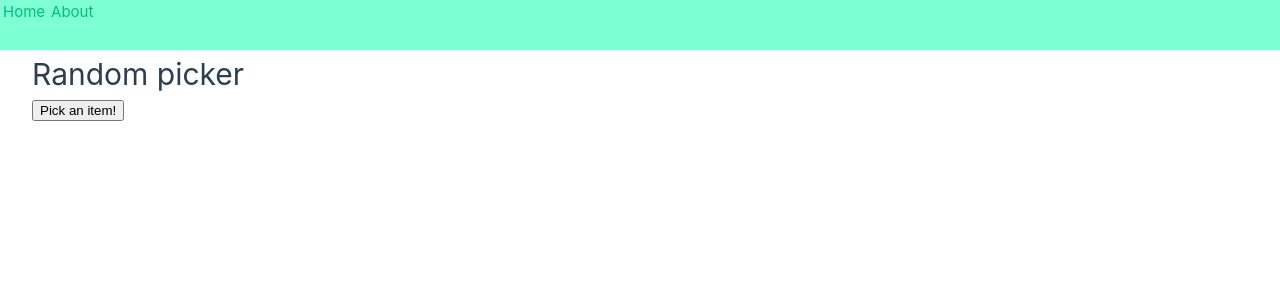
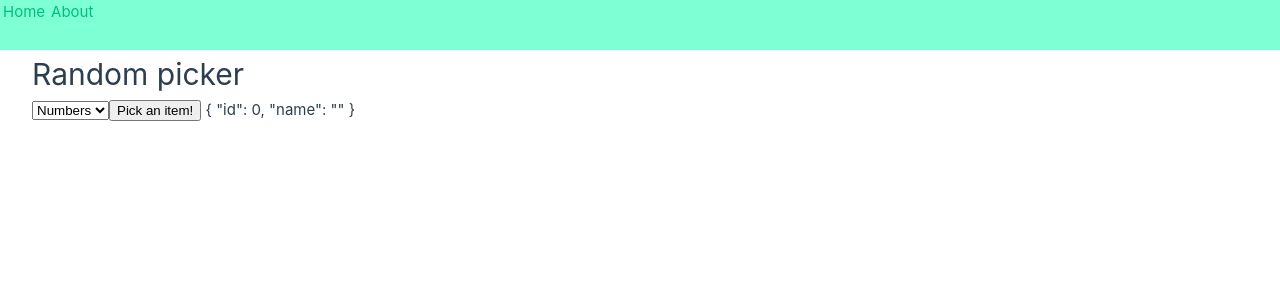
Before and after one commit to BritishWerewolf/random-picklist, a Vue app: page / in a window 1280 px wide. Shown: the top 300 px of the page. Built offline with nearby package versions, Linux system fonts and the light colour scheme.

Commit message:
Add support for multiple lists.

```diff
--- a/src/views/HomeView.vue
+++ b/src/views/HomeView.vue
@@ -1,29 +1,44 @@
 <template>
     <h1>Random picker</h1>
+    <select name="list" id="list" v-model="chosenList">
+        <option v-for="list in listsStore.lists" :value="list">{{ list.name }}</option>
+    </select>
     <button @click="pickRandomItem">Pick an item!</button>
     {{ chosenItem }}
 </template>
 
 <script setup lang="ts">
-import { ref } from 'vue';
+import { onMounted, ref } from 'vue';
 import { useListsStore } from '@/stores/lists';
 
 const listsStore = useListsStore();
 
-let chosenItem = ref<Item>();
-const lists = listsStore.lists;
+// Mock the database.
+if (listsStore.lists.length === 0) {
+    listsStore.createList('Numbers');
+    listsStore.addItem(listsStore.lists[0].id, { id: 1, name: 'First' });
+    listsStore.addItem(listsStore.lists[0].id, { id: 2, name: 'Second' });
+    listsStore.addItem(listsStore.lists[0].id, { id: 3, name: 'Third' });
+    listsStore.addItem(listsStore.lists[0].id, { id: 4, name: 'Fourth' });
+    listsStore.addItem(listsStore.lists[0].id, { id: 5, name: 'Fifth' });
 
-// Mock the database.
-listsStore.createList('Numbers');
-listsStore.addItem(lists[0].id, { id: 1, name: 'First' });
-listsStore.addItem(lists[0].id, { id: 2, name: 'Second' });
-listsStore.addItem(lists[0].id, { id: 3, name: 'Third' });
-listsStore.addItem(lists[0].id, { id: 4, name: 'Fourth' });
-listsStore.addItem(lists[0].id, { id: 5, name: 'Fifth' });
+    listsStore.createList('Alphabet');
+    listsStore.addItem(listsStore.lists[1].id, { id: 6, name: 'Alpha' });
+    listsStore.addItem(listsStore.lists[1].id, { id: 7, name: 'Beta' });
+    listsStore.addItem(listsStore.lists[1].id, { id: 8, name: 'Charlie' });
+    listsStore.addItem(listsStore.lists[1].id, { id: 9, name: 'Delta' });
+    listsStore.addItem(listsStore.lists[1].id, { id: 10, name: 'Echo' });
+}
 
-const items = lists[0].items;
+let chosenList = ref<List>({ id: 0, name: '', items: [] });
+let chosenItem = ref<Item>({ id: 0, name: '' });
+
+onMounted(() => {
+    chosenList.value = listsStore.lists[0];
+});
 
 function pickRandomItem() {
+    let items = chosenList.value.items;
     const randomIndex = Math.floor(Math.random() * items.length);
     chosenItem.value = items[randomIndex];
 }
```
